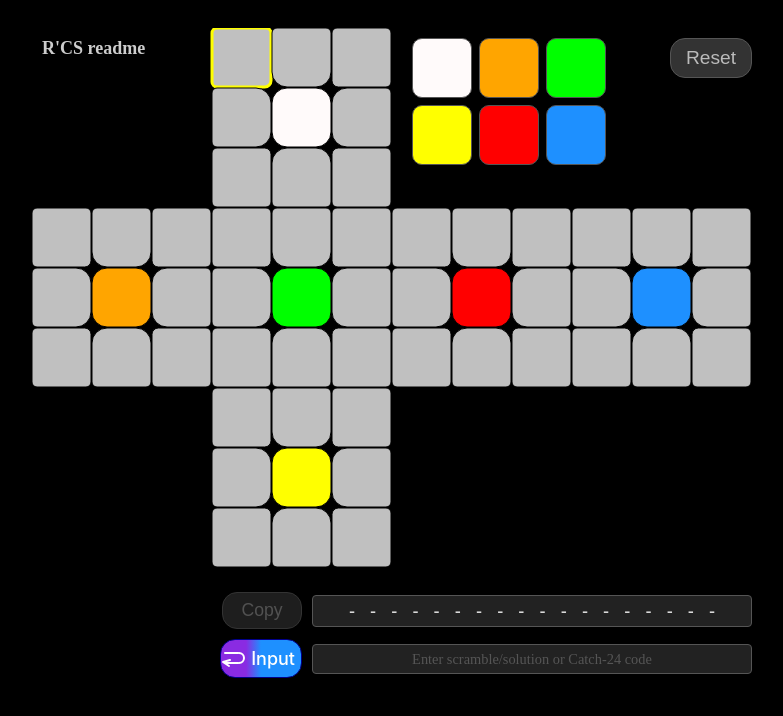
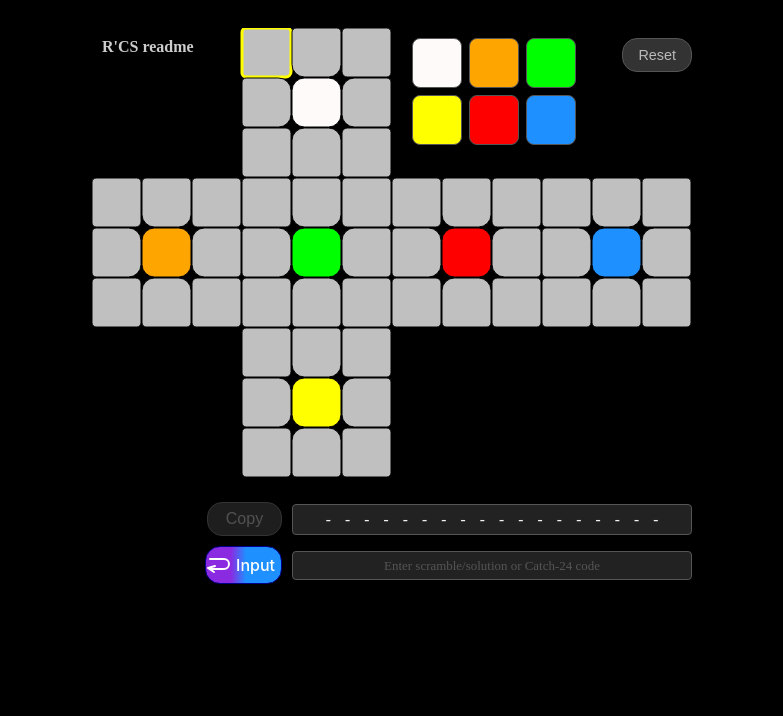
Before and after one commit to vibcatch24/R-CS, a website with bundled scripts: page index.html in a window 1280 px wide. Shown: the whole page, without its empty margins (248-1031 px from the left). Built offline with nearby package versions, Linux system fonts and the light colour scheme.

Commit message:
Resizing the canvas

```diff
--- a/Impasto.js
+++ b/Impasto.js
@@ -3,9 +3,8 @@ import * as CubeDefs from './cubeConstants.js'
 import { CubeState } from './CubeState.js'
 import { drawLayout, setOnLogoLoadCallback, setupLayoutEnvironment } from './Layout.js'
 
-const CANVAS_WIDTH_CONFIG = 720
 const CUBE_DIMENSION_CONFIG = 3
-const M_FOR_CLICK_DETECTION = CANVAS_WIDTH_CONFIG / 4
+const M_FOR_CLICK_DETECTION = CubeDefs.CANVAS_WIDTH_CONFIG / 4
 const SQUARE_SIZE_FOR_CLICK_DETECTION = Math.floor(M_FOR_CLICK_DETECTION / CUBE_DIMENSION_CONFIG)
 
 let cubeState = new CubeState()
@@ -15,7 +14,7 @@ let shouldDrawCatch24Text = false
 let copyTimeoutId = null
 
 // --- Initialization Layout (canvas) ---
-setupLayoutEnvironment('#cube-container', CANVAS_WIDTH_CONFIG)
+setupLayoutEnvironment('#cube-container', CubeDefs.CANVAS_WIDTH_CONFIG)
 setOnLogoLoadCallback(updateAndRedrawAll)
 // --- Getting references to DOM elements---
 const canvasEl = document.querySelector('#cube-container canvas')
@@ -33,7 +32,7 @@ function initializeOrResetCubeState() {
 	positionCodeInput.style.color = ''
 	positionCodeInput.value = ''
 	positionCodeInput.style.fontFamily = '"Times New Roman", ""Times", serif'
-	positionCodeInput.style.fontSize = '1em'
+	positionCodeInput.style.fontSize = '0.9em'
 
 	applyInputButton.style.background = 'linear-gradient(to right, #8A2BE2 25px, dodgerblue 40px)'
 
@@ -96,7 +95,7 @@ function handleApplyCode(isSolution) {
 				applyInputButton.style.background = 'dodgerblue'
 				positionCodeInput.value = codeInput.split('').join(' ')
 				positionCodeInput.style.fontFamily = '"Menlo", "Consolas", monospace'
-				positionCodeInput.style.fontSize = '1.1em'
+				positionCodeInput.style.fontSize = '1em'
 				positionCodeInput.style.color = 'lime'
 				updateAndRedrawAll()
 			} else {
@@ -118,7 +117,7 @@ function handleCatch24Copy() {
 			.then(() => {
 				positionCodeInput.value = codeToCopy
 				positionCodeInput.style.fontFamily = '"Menlo", "Consolas", monospace'
-				positionCodeInput.style.fontSize = '1.1em'
+				positionCodeInput.style.fontSize = '1em'
 				positionCodeInput.style.color = 'dodgerblue'
 
 				applyInputButton.style.background = 'linear-gradient(to right, #8A2BE2 25px, dodgerblue 40px)'
--- a/Layout.js
+++ b/Layout.js
@@ -185,10 +185,10 @@ export function drawLayout(cubeState, args) {
 			isActive,
 		)
 	}
-	// --- FACSIMILE CATCH-24 ---
+	// --- LOGO CATCH-24 ---
 	if (drawCatch24Text && isLogoLoaded) {
 		console.log('Drawing Catch-24 logo')
 
-		ctx.drawImage(catch24Logo, 400, 420, 240, 66)
+		ctx.drawImage(catch24Logo, 340, 380, 240, 66)
 	}
 }
--- a/cubeConstants.js
+++ b/cubeConstants.js
@@ -1,5 +1,6 @@
 // Файл: cubeConstants.js ref 1.2
 export const DEBUG_STATE = false
+export const CANVAS_WIDTH_CONFIG = 600
 export const TOTAL_STIKERS = 48
 export const DEFAULT_COLOR = '#C0C0C0'
 export const SIDES = ['U', 'L', 'F', 'R', 'B', 'D']
--- a/style.css
+++ b/style.css
@@ -6,12 +6,12 @@ body {
 	color: #f0f0f0;
 	font-family: sans-serif;
 	padding: 20px 10px;
-	min-width: 740px;
+	min-width: 600px;
 }
 
 .tool-container {
 	position: relative;
-	width: 720px;
+	width: 600px;
 	margin: 0 auto 20px auto;
 	min-height: 550px;
 }
@@ -20,10 +20,7 @@ body {
 	position: absolute;
 	top: 10px;
 	right: 0;
-	width: 340px;
-	display: flex;
-	justify-content: space-between;
-	align-items: flex-start;
+	width: 280px; /* Занимает всю ширину родителя */
 }
 
 #left-controls {
@@ -78,7 +75,7 @@ body {
 	padding: 6px 8px;
 	background-color: #444;
 	color: #ccc;
-	font-size: 18px;
+	font-size: 16px;
 	font-weight: normal;
 	line-height: 1;
 	text-align: center;
@@ -100,8 +97,11 @@ body {
 }
 /* Reset */
 #controls button#reset-button {
+	position: absolute;
+	top: 0;
+	right: 0;
 	padding: 8px 15px;
-	font-size: 1.2em;
+	font-size: 0.9em;
 	cursor: pointer;
 	border: 1px solid #555;
 	border-radius: 15px;
@@ -109,7 +109,6 @@ body {
 	color: #bbb;
 	transition: background-color 0.2s, border-color 0.2s;
 	height: min-content;
-	margin-left: auto;
 }
 #controls button#reset-button:hover {
 	background-color: #444;
@@ -117,7 +116,7 @@ body {
 }
 
 .code-field {
-	width: 440px;
+	width: 400px;
 	padding: 5px 8px;
 	background-color: #222;
 	color: #f0f0f0;
@@ -128,13 +127,13 @@ body {
 
 #position-code {
 	font-family: "Menlo", "Consolas", monospace;
-	font-size: 1.1em;
+	font-size: 1em;
 	text-align: center;
 }
 
 #catch24-input {
 	font-family: "Times New Roman", Times, serif;
-	font-size: 1em;
+	font-size: 0.9em;
 	text-align: center;
 }
 
@@ -147,12 +146,12 @@ body {
 
 #catch24-button,
 #apply-catch24-button {
-	width: 80px;
+	width: 75px;
 	padding: 7px 10px;
 	border-radius: 15px;
 	border: 1px solid #555;
 	cursor: pointer;
-	font-size: 1.1em;
+	font-size: 1em;
 }
 
 #catch24-button {
@@ -226,7 +225,7 @@ body {
 /* "Input" */
 .hotzone-text {
 	padding: 8px 6px;
-	font-size: 18px;
+	font-size: 16px;
 }
 
 #diagnostic-message {
@@ -244,7 +243,7 @@ h1.title-header {
 	z-index: 10;
 	margin: 0;
 	font-family: "Times New Roman", Times, serif;
-	font-size: 18px;
+	font-size: 16px;
 	color: #ccc;
 	cursor: pointer;
 }
@@ -275,7 +274,10 @@ h1.title-header:hover {
 	color: #00aaff;
 }
 
-#controls button#reset-button:active,
+#controls button#reset-button:active {
+	margin-left: auto;
+}
+
 #catch24-button:not(:disabled):active,
 .hotzone-button:active,
 #apply-catch24-button:active,
```
Also changed, not shown: image/image 1.jpeg, image/image 2.jpeg, image/image 3.jpeg, image/image 4.jpeg, image/image 5.jpeg, image/tests/test 1.jpeg, image/tests/test 2.jpeg, image/tests/test 3.jpeg.
